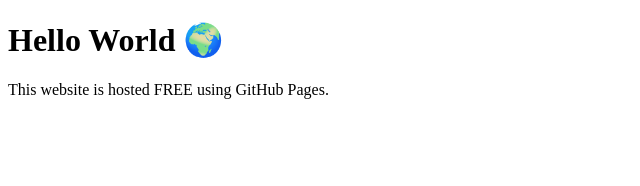
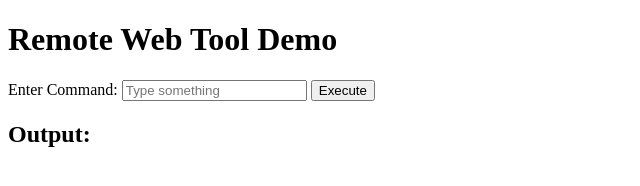
Before and after one commit to pradeep170296/github.io, a plain HTML site: page index.html in a window 1280 px wide. Shown: the whole page, without its empty margins (0-640 px from the left). Drawn offline with Linux system fonts and the light colour scheme.

Commit message:
Update index.html

```diff
--- a/index.html
+++ b/index.html
@@ -1,10 +1,23 @@
 <!DOCTYPE html>
-<html>
+<html lang="en">
 <head>
-  <title>My Free Website</title>
+  <meta charset="UTF-8">
+  <meta name="viewport" content="width=device-width, initial-scale=1.0">
+  <title>Remote Tool</title>
+  <link rel="stylesheet" href="style.css">
 </head>
 <body>
-  <h1>Hello World 🌍</h1>
-  <p>This website is hosted FREE using GitHub Pages.</p>
+  <div class="container">
+    <h1>Remote Web Tool Demo</h1>
+
+    <label for="command">Enter Command:</label>
+    <input type="text" id="command" placeholder="Type something">
+    <button onclick="runCommand()">Execute</button>
+
+    <h2>Output:</h2>
+    <pre id="output"></pre>
+  </div>
+
+  <script src="script.js"></script>
 </body>
 </html>
```
